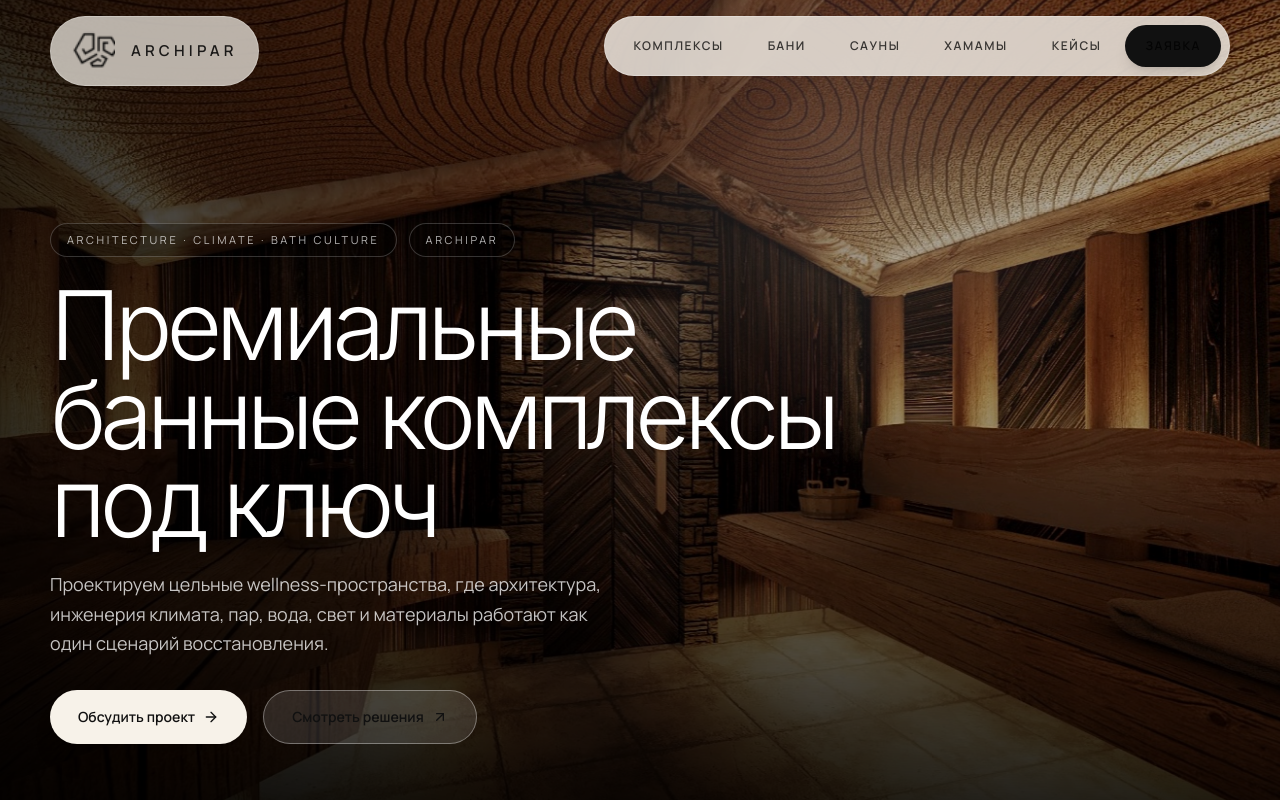
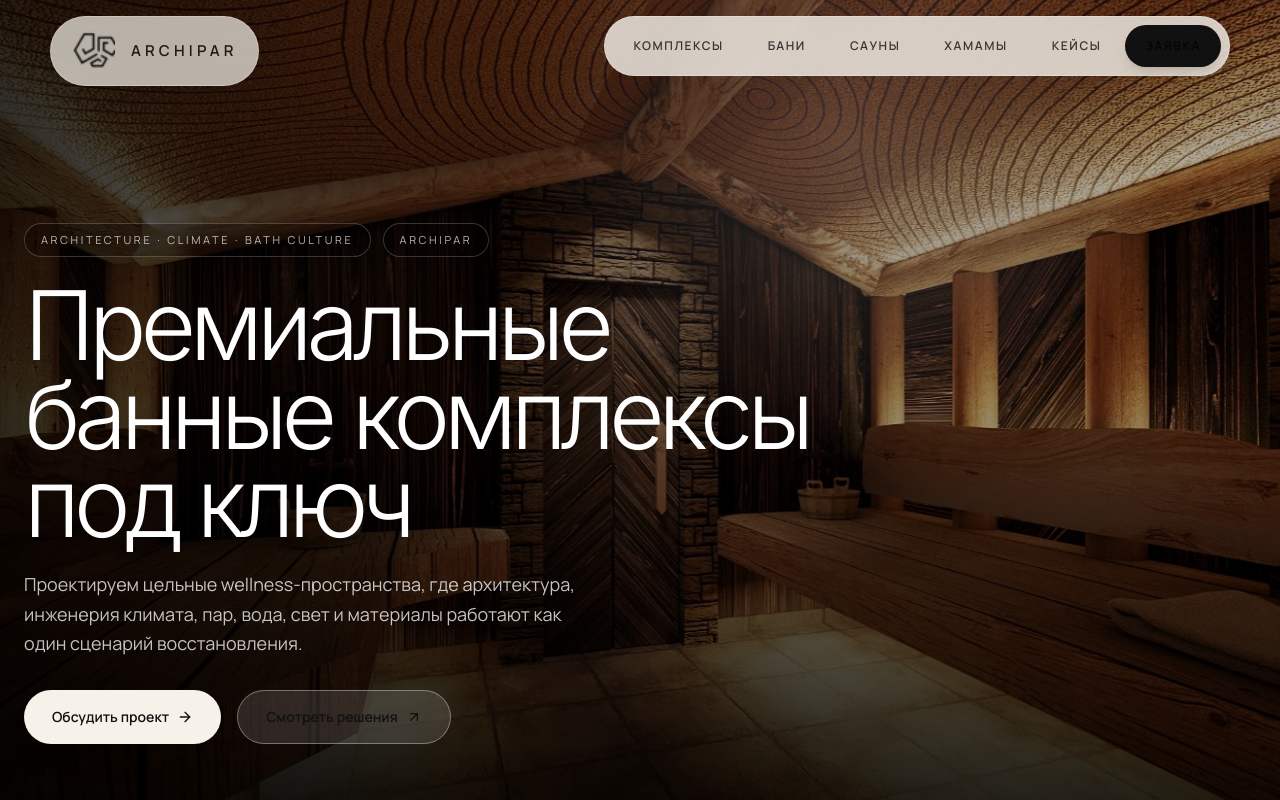
Before and after one commit to TatooineEnjoyer/archipar, a Next.js app: page / in a window 1280 px wide. Shown: the top 800 px of the page. Built offline with nearby package versions, Linux system fonts and the light colour scheme.

Commit message:
Update globals.css

```diff
--- a/src/app/globals.css
+++ b/src/app/globals.css
@@ -48,13 +48,13 @@ a {
 }
 
 .container-premium {
-  width: min(calc(100% - 32px), 1180px);
+  width: min(calc(100% - 28px), 1280px);
   margin-inline: auto;
 }
 
 @media (min-width: 768px) {
   .container-premium {
-    width: min(calc(100% - 64px), 1180px);
+    width: min(calc(100% - 48px), 1280px);
   }
 }
 
```
